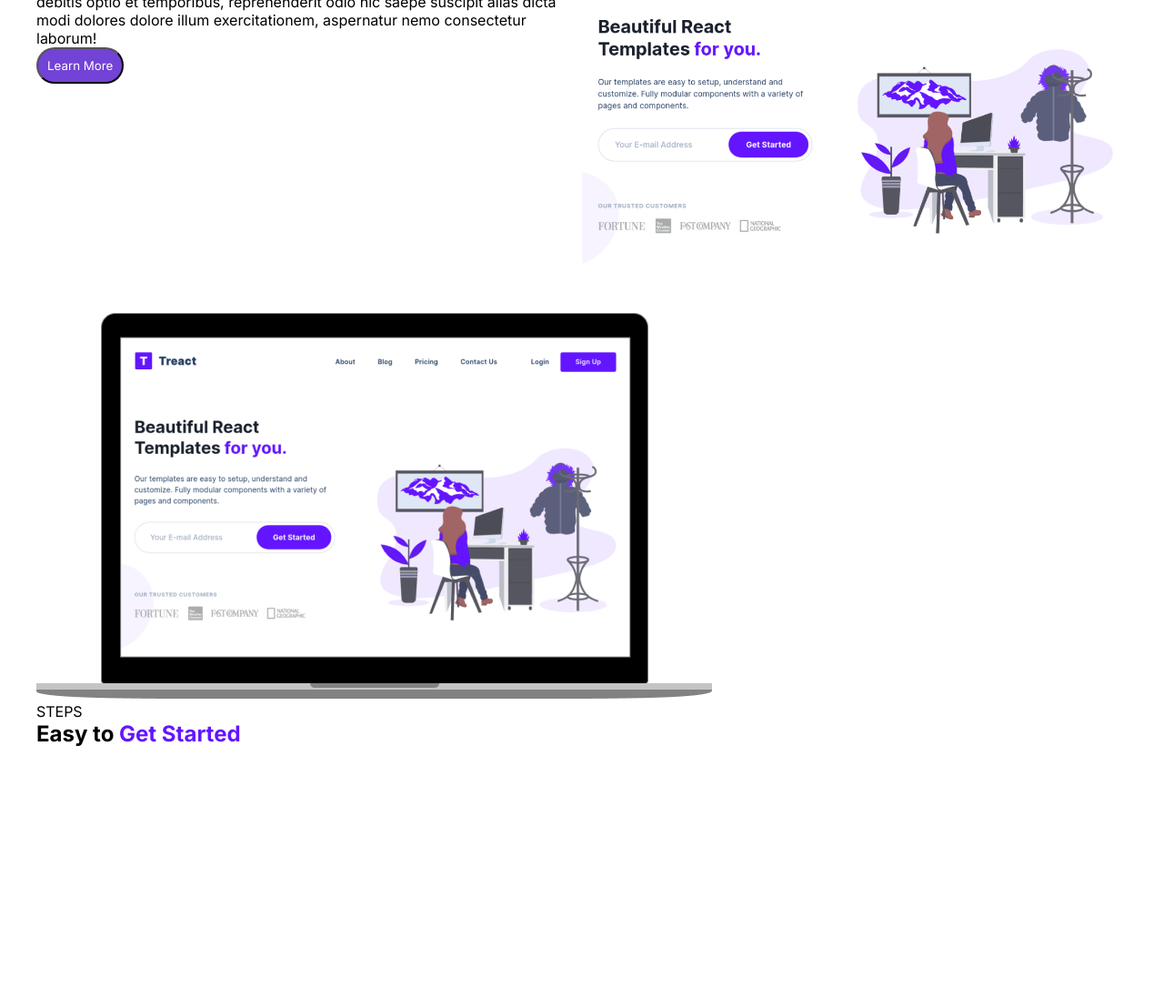
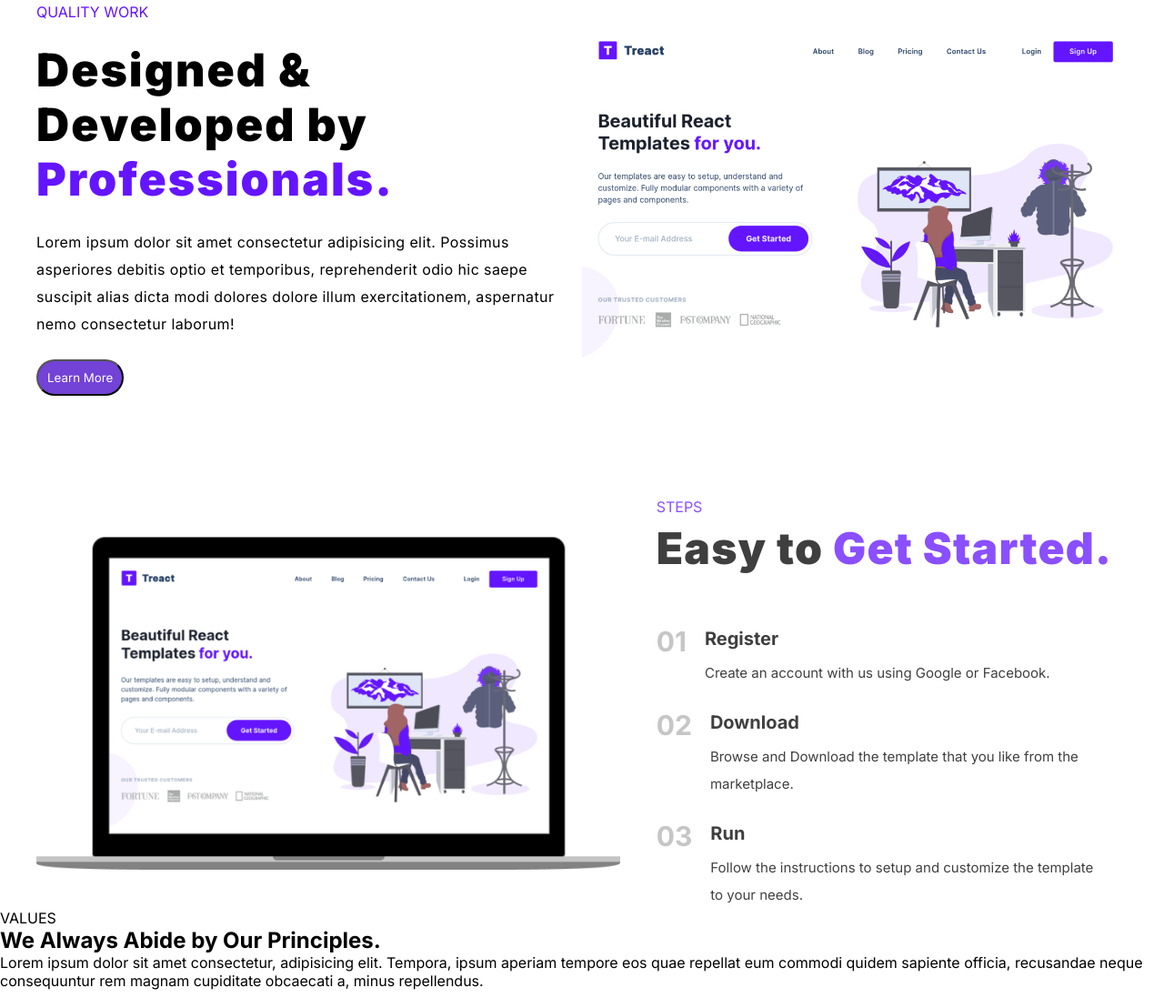
Before and after one commit to AJP-PRO/Week-2-Final-Project, a plain HTML site: page index.html in a window 1280 px wide. Shown: the part 1483-2591 px from the top of the page at 91% size. Before the commit the page ends 2304 px from the top, so only its background shows below. Drawn offline with Linux system fonts and the light colour scheme.

Commit message:
Steps completed

```diff
--- a/Styles.css
+++ b/Styles.css
@@ -212,11 +212,11 @@ position: relative;
   border-radius: 20px;
   padding: 12px;
   position: absolute;
-  left: 1px;
+  right: 10px;
 }
 
 .email {
-  padding: 18px;
+  padding: 20px;
   width: 100%;
   border-radius: 50px;
   opacity: .3;
@@ -285,8 +285,6 @@ position: relative;
   margin-right: 24px;
 }
 
-.feature__item--title {
-}
 
 /* QUALITY */
 
@@ -296,14 +294,30 @@ position: relative;
 
 .quality__container {
   display: flex;
+  padding: 80px 0;
 }
 
 .quality__text--group {
   width: 50%;
 }
 
+.quality__title {
+font-size: 50px;
+letter-spacing: 2px;
+font-weight: 900;
+margin-top: 24px;
+}
+
+.quality__text {
+line-height: 30px;
+letter-spacing: 0.025em;
+margin: 24px 0px
+}
+
 .quality__img--wrapper {
   width: 50%;
+  display: flex;
+  align-items: center;
 }
 
 .quality__img {
@@ -316,7 +330,70 @@ position: relative;
   color: white;
   border-radius: 20px;
   padding: 10px;
+  tab-size: 4;
+  text-size-adjust: 100%;
 }
+
+/* STEPS */
+
+.steps__container {
+  display: flex;
+}
+
+.steps__img--wrapper {
+  display: flex;
+  align-items: center;
+  margin-right: 40px
+}
+
+.steps__img {
+  width: 100%;
+  height: auto;
+}
+
+.steps__text--wrapper {
+display: flex;
+flex-direction: column;
+width: 50%;
+opacity: .75;
+}
+
+.steps__title {
+  font-size: 48px;
+  font-weight: 900;
+  line-height: 1.5;
+  letter-spacing: 0.025em;
+  margin-bottom: 24px;
+}
+
+.steps__text--group {
+  display: flex;
+  margin-top: 24px;
+  margin-right: 24px
+}
+
+.steps__group--text {
+  line-height: 2;
+  font-size: 15px;
+}
+
+.steps__group--title {
+  font-size: 20px;
+  line-height: 1.5;
+  margin-bottom: 8px
+}
+
+.steps__num {
+  font-size: 30px;
+  font-weight: bold;
+  margin-right: 20px;
+  color: rgb(179, 179, 179);
+}
+
+
+/* VALUES */
+
+
 
 /* MEDIA */
 
--- a/index.html
+++ b/index.html
@@ -131,9 +131,9 @@
                     <div class="quality__container">
                         <div class="quality__text--group">
                             <p><span class="purple">QUALITY WORK</span></p>
-                            <h1>Designed & Developed by <span class="purple">Professionals.</span></h1>
-                            <p>Lorem ipsum dolor sit amet consectetur adipisicing elit. Possimus asperiores debitis optio et temporibus, reprehenderit odio hic saepe suscipit alias dicta modi dolores dolore illum exercitationem, aspernatur nemo consectetur laborum!</p>
-                            <button class="btn__quality">Learn More</button>
+                            <h1 class="quality__title">Designed & Developed by <span class="purple">Professionals.</span></h1>
+                            <p class="quality__text">Lorem ipsum dolor sit amet consectetur adipisicing elit. Possimus asperiores debitis optio et temporibus, reprehenderit odio hic saepe suscipit alias dicta modi dolores dolore illum exercitationem, aspernatur nemo consectetur laborum!</p>
+                            <button class="btn__quality"> <a href="https://timerse.com/"></a>Learn More</button>
                         </div>
                         <figure class="quality__img--wrapper">
                             <img src="./assets/Quality Work.png" class="quality__img">
@@ -148,12 +148,50 @@
                             <img src="./assets/Steps.png" class="steps__img" alt="">
                         </figure>
                         <div class="steps__text--wrapper">
-                            <p>STEPS</p>
-                            <h1>Easy to <span class="purple">Get Started</span></h1>
-
+                            <p><span class="purple">STEPS</span></p>
+                            <h1 class="steps__title">Easy to <span class="purple">Get Started.</span></h1>
+                            <div class="steps__text--group">
+                                <div>
+                                    <p class="steps__num">01</p>
+                                </div>
+                                <div>
+                                    <h1 class="steps__group--title">Register</h1>
+                                    <p class="steps__group--text">Create an account with us using Google or Facebook.</p>
+                                </div>
+                            </div>
+                            <div class="steps__text--group">
+                                <div>
+                                    <p class="steps__num">02</p>
+                                </div>
+                                <div>
+                                    <h1 class="steps__group--title">Download</h1>
+                                    <p class="steps__group--text">Browse and Download the template that you like from the marketplace.</p>
+                                </div>
+                            </div>
+                            <div class="steps__text--group">
+                                <div>
+                                    <p class="steps__num">03</p>
+                                </div>
+                                <div>
+                                    <h1 class="steps__group--title">Run</h1>
+                                    <p class="steps__group--text">Follow the instructions to setup and customize the template to your needs.</p>
+                                </div>
+                            </div>
                         </div>
                     </div>
                 </div>
             </section>
+            <section id="values">
+                <div class="row"></div>
+                    <div class="values__container"></div>
+                    <div class="calues__text--wrapper">
+                        <p>VALUES</p>
+                        <h1>We Always Abide by Our Principles.</h1>
+                        <p>Lorem ipsum dolor sit amet consectetur, adipisicing elit. Tempora, ipsum aperiam tempore eos quae repellat eum commodi quidem sapiente officia, recusandae neque consequuntur rem magnam cupiditate obcaecati a, minus repellendus.</p>
+                        <div>
+                            <figure><img src="" alt=""></figure>
+                        </div>
+                    </div>
+            </section>
         </body>
     </html>
```
